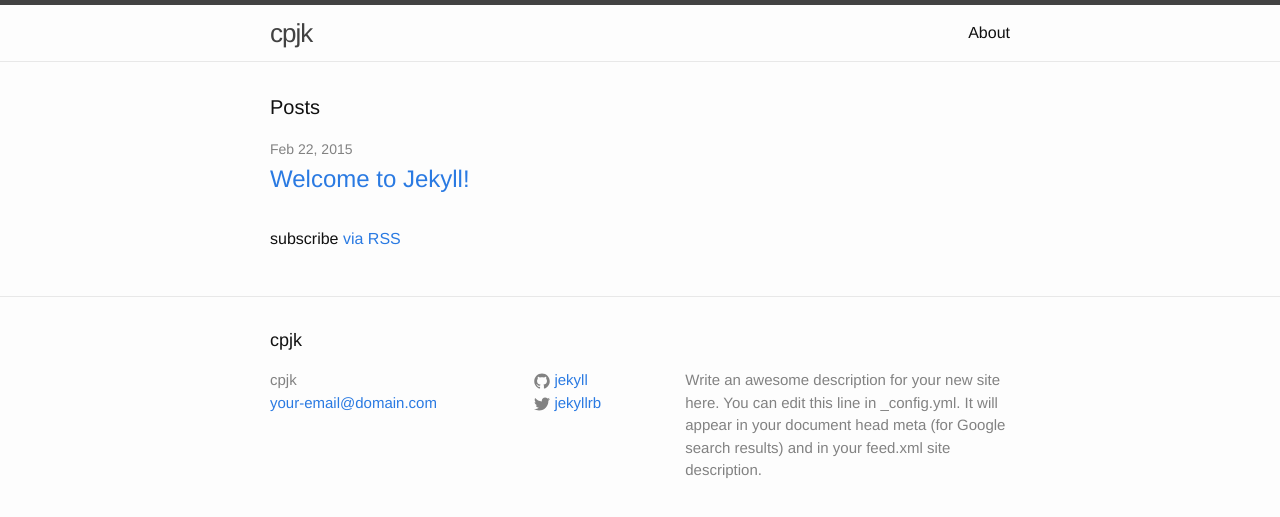
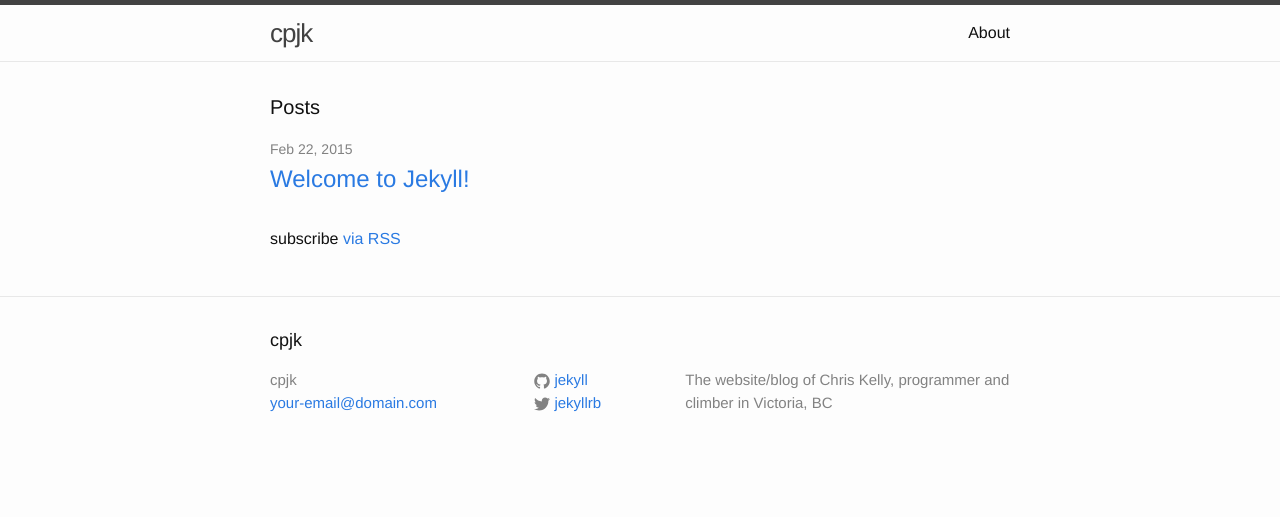
Before and after one commit to cpjk/cpjk.github.io, a Jekyll site: the page built from index.html, in a window 1280 px wide. Shown: the top 517 px of the page. Built offline with Jekyll 4.4.1, drawn with Linux system fonts in a browser that asks for light colours.

Commit message:
Update _config.yml

```diff
--- a/_config.yml
+++ b/_config.yml
@@ -2,9 +2,7 @@
 title: cpjk
 email: your-email@domain.com
 description: > # this means to ignore newlines until "baseurl:"
-  Write an awesome description for your new site here. You can edit this
-  line in _config.yml. It will appear in your document head meta (for
-  Google search results) and in your feed.xml site description.
+ The website/blog of Chris Kelly, programmer and climber in Victoria, BC
 baseurl: "" # the subpath of your site, e.g. /blog/
 url: "http://yourdomain.com" # the base hostname & protocol for your site
 twitter_username: jekyllrb
```
